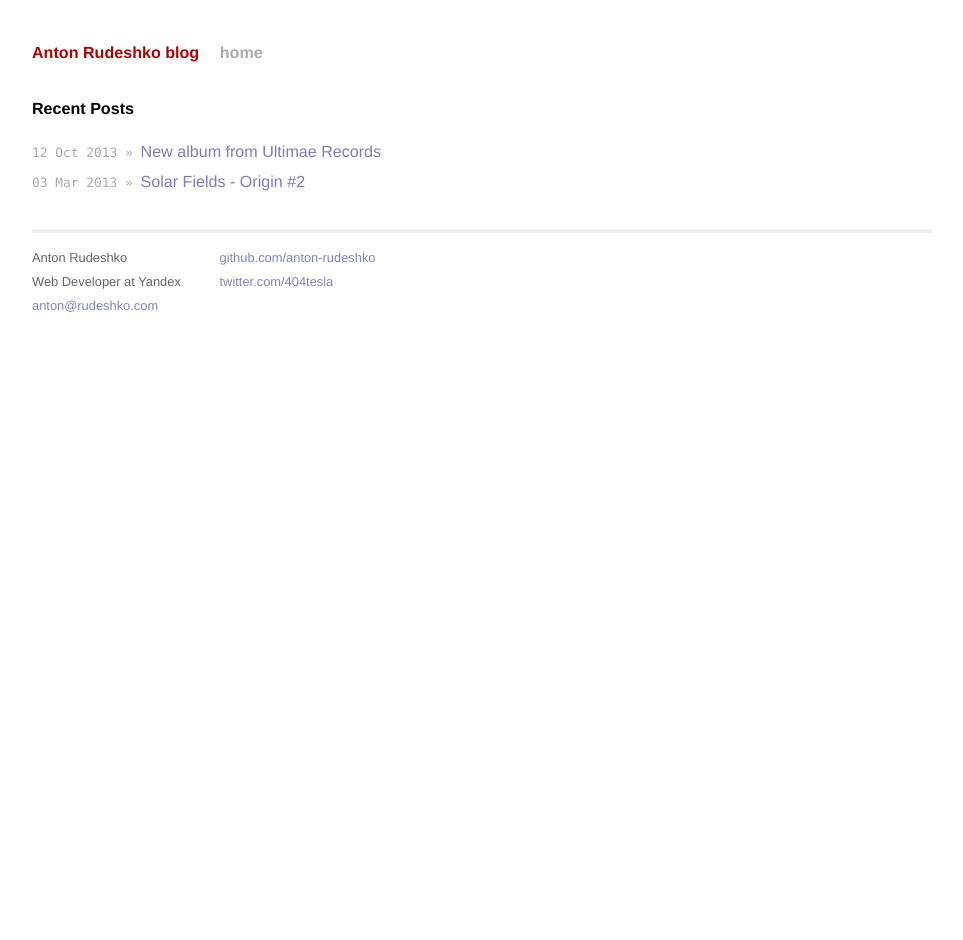
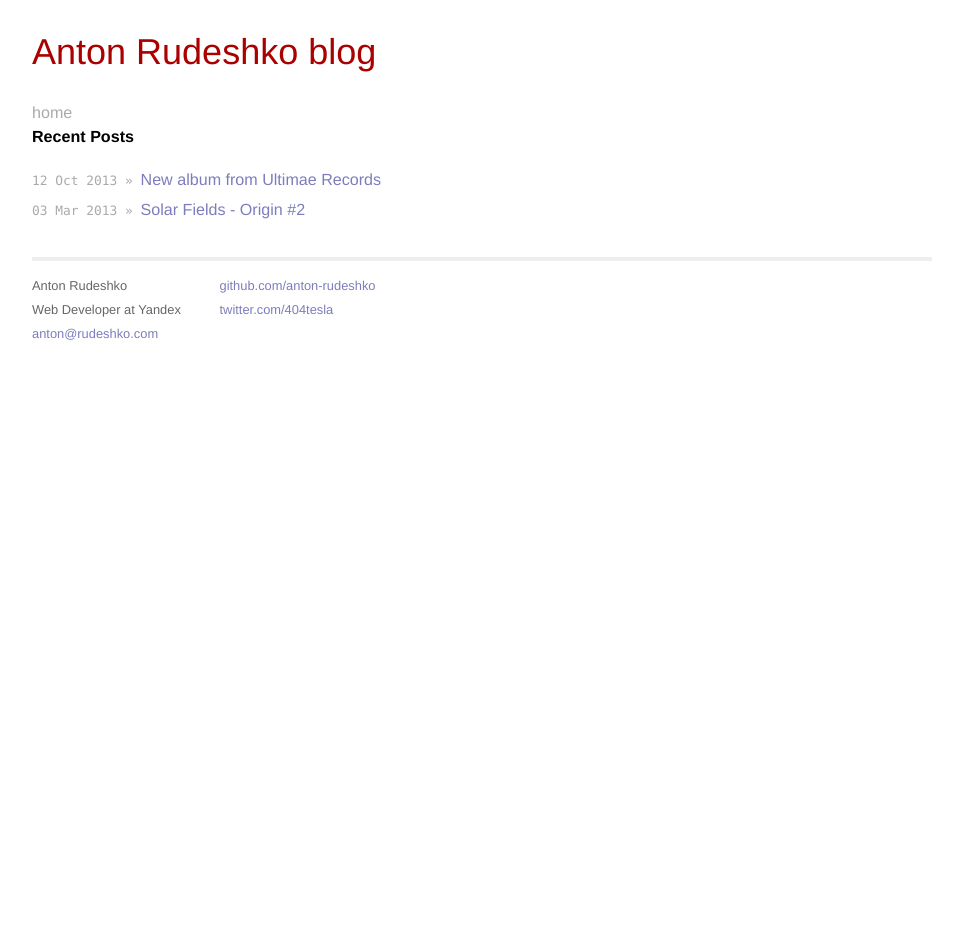
Before and after one commit to anton-rudeshko/anton-rudeshko.github.io, a Jekyll site: the page built from index.html, in a window 1280 px wide. Shown: the whole page, without its empty margins (158-1121 px from the left). Built offline with Jekyll 4.4.1, drawn with Linux system fonts in a browser that asks for light colours; Markdown is read by kramdown in place of the engine named in the settings.

Commit message:
Update main.css

```diff
--- a/css/main.css
+++ b/css/main.css
@@ -77,18 +77,13 @@ ul.posts span {
   line-height: 1.5em;
 }
 
-.site .header a {
-  font-weight: bold;
-  text-decoration: none;
-}
-
 .site .header h1.title {
-  display: inline-block;
-  margin-bottom: 2em;
+  font-size: 36px;
 }
 
 .site .header h1.title a {
   color: #a00;
+  font-weight: normal;
 }
 
 .site .header h1.title a:hover {
@@ -97,7 +92,7 @@ ul.posts span {
 
 .site .header a.extra {
   color: #aaa;
-  margin-left: 1em;
+  margin-right: 1em;
 }
 
 .site .header a.extra:hover {
@@ -119,20 +114,6 @@ ul.posts span {
 .site .footer .contact {
   float: left;
   margin-right: 3em;
-}
-
-.site .footer .contact a {
-  color: #8085C1;
-}
-
-.site .footer .rss {
-  margin-top: 1.1em;
-  margin-right: -.2em;
-  float: right;
-}
-
-.site .footer .rss img {
-  border: 0;
 }
 
 /*****************************************************************************/
```
